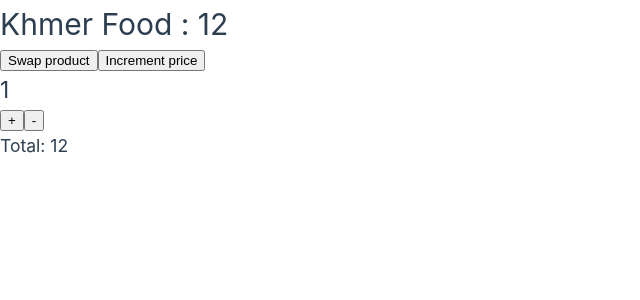
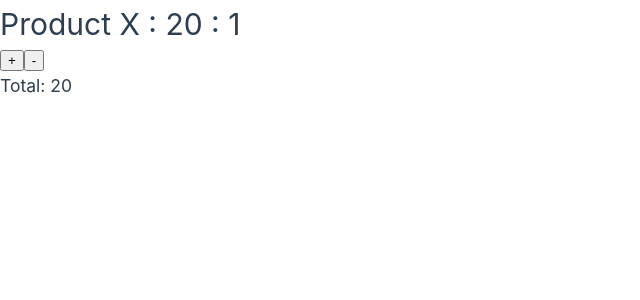
Before and after one commit to VannakDim/Vue-udemy, a Vue app: page / in a window 1280 px wide. Shown: the top 300 px of the page, without its empty margins (0-640 px from the left). Built offline with nearby package versions, Linux system fonts and the light colour scheme.

Commit message:
69. Working with props

```diff
--- a/src/App.vue
+++ b/src/App.vue
@@ -1,55 +1,23 @@
 <script>
-import { computed, reactive, ref, toRef, toRefs, watch, watchEffect } from 'vue';
+import CartItem from './components/cartItem.vue';
+import { ref } from 'vue';
 
 export default {
-
+  components: { CartItem },
   setup(){
-    const message = ref("Hello")
-    const item = reactive({
-      name : "Khmer Food",
-      price : 12,
-      qty: 1
-    })
-    const decrement =()=> item.qty--
-    const increment =()=> item.qty++
-    const swapProduct = ()=>{
-      item.name = "Product A"
-      item.price = 30
-    }
-    const total = computed(() => item.price * item.qty)
-    const { name, price, qty } = toRefs(item)
-
-    watch(()=> item.qty, ()=>{
-      if(item.qty === 5)
-      alert("You cannot add more item")
-    }, { immediate: true })
-
-    watchEffect(()=>{
-      console.log('Price change: ',item.price )
-    })
-    return {
-      qty,
-      message,
-      increment,
-      decrement,
-      name,
-      price,
-      total,
-      swapProduct
-
-    }
+    const items = ref([
+      {
+        id: 1,
+        name: "Product X",
+        price: 20,
+        qty: 1
+      }
+    ])
+    return { items }
   }
-};
+}
 </script>
 
 <template>
-  <h1>{{ name }} : {{ price }}</h1>
-  <button @click="swapProduct">Swap product</button>
-  <button @click="price++">Increment price</button>
-
-  <h2>{{ qty }}</h2>
-  <button @click="increment">+</button>
-  <button @click="decrement">-</button>
-
-  <h3>Total: {{ total }}</h3>
+  <CartItem v-for="item in items" :cart-item="item" :key="item.id" />
 </template>
--- /dev/null
+++ b/src/components/CartItem.vue
@@ -0,0 +1,42 @@
+<script>
+import { computed, reactive, toRefs } from 'vue'
+
+export default {
+    props: {
+        cartItem: {
+            type: Object,
+            required: true
+        }
+    },
+  setup (props) {
+
+    const item = reactive(props.cartItem)
+
+    const increment = () => item.qty++
+
+    const decrement = () => item.qty--
+
+    const total = computed(() => item.price * item.qty)
+
+    const { name, price, qty } = toRefs(item)
+
+    return {
+      qty,
+      increment,
+      decrement,
+      name,
+      price,
+      total
+    }
+  }
+}
+</script>
+
+<template>
+  <h1>{{ name }} : {{ price }} : {{ qty }}</h1>
+
+  <button @click="increment">+</button>
+  <button @click="decrement">-</button>
+
+  <h3>Total: {{ total }}</h3>
+</template>
```
